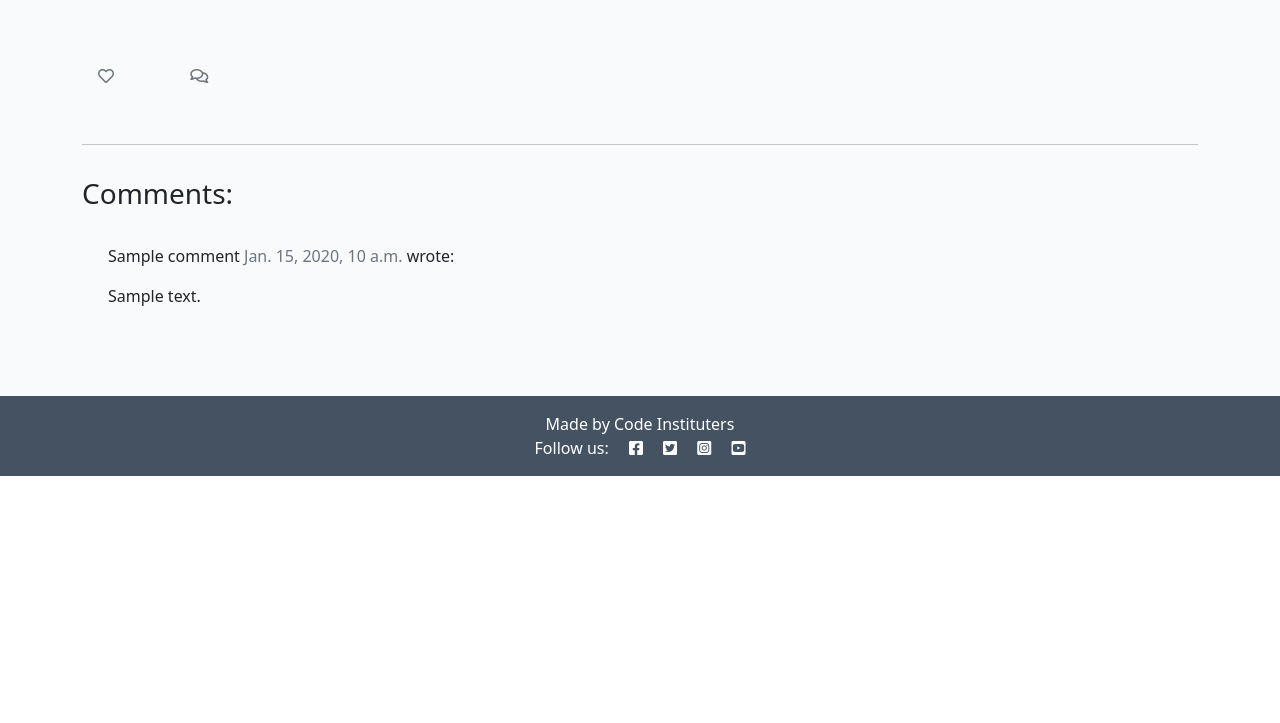
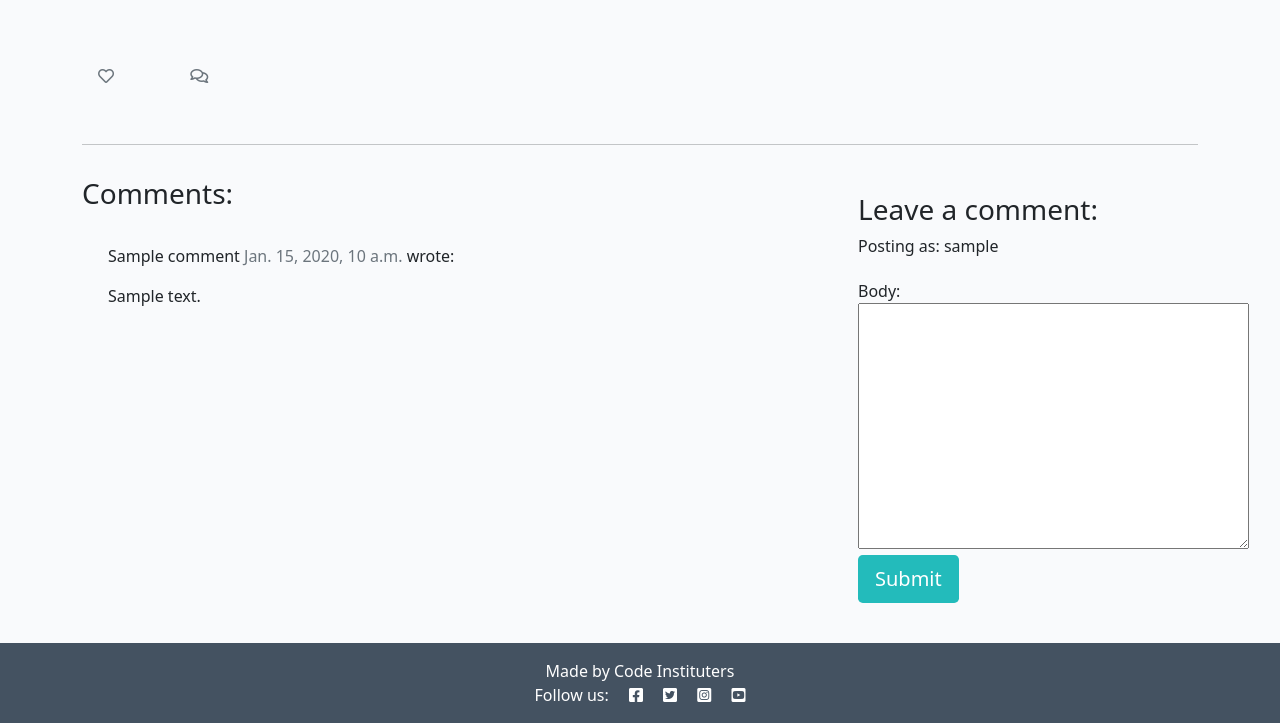
Before and after one commit to Kay13051976/django-blog-second, a Django app: a page that uses templates/post_detail.html in a window 1280 px wide. Shown: the part 324-1047 px from the top of the page. Before the commit the page ends 800 px from the top, so only its background shows below. Run offline with Django 3.2, Linux system fonts and the light colour scheme; a user stored in the database is signed in; tables that the repository leaves empty hold one stand-in row (values such as "Sample post"); some libraries are stand-ins or nearby versions.

Commit message:
Add standard if block so that our comment box only appears if our user is authenticated

```diff
--- a/blog/forms.py
+++ b/blog/forms.py
@@ -5,4 +5,4 @@ from django import forms
 class CommentForm(forms.ModelForm):
     class Meta:
         model = Comment
-        fields = ('body',)
+        fields = ('body',) # trailing comma is important there in fields otherwise Python will read this as a string instead of a tuple
--- a/blog/views.py
+++ b/blog/views.py
@@ -1,6 +1,7 @@
 from django.shortcuts import render, get_object_or_404
 from django.views import generic, View
 from .models import Post
+from .forms import CommentForm
 
 
 class PostList(generic.ListView):
@@ -26,6 +27,7 @@ class PostDetail(View):
             {
                 "post": post,
                 "comments": comments,
-                "liked": liked
+                "liked": liked,
+                "comment_form": CommentForm()
             },
         )
--- a/templates/post_detail.html
+++ b/templates/post_detail.html
@@ -1,5 +1,6 @@
 {% extends 'base.html' %}
 {% block content %}
+{% load crispy_form_tags %}
 
 <div class="masthead">
     <div class="container">
@@ -77,6 +78,22 @@
         <div class="col-md-4 card mb-4  mt-3 ">
             <div class="card-body">
                 <!-- For later -->
+                {% if commented %}
+                <div class="alert alert-success" role="alert">
+                    Your comment is awaiting approval
+                </div>
+                {% else %}
+                {% if user.is_authenticated %}
+
+                <h3>Leave a comment:</h3>
+                <p>Posting as: {{ user.username }}</p>
+                <form method="post" style="margin-top: 1.3em;">
+                    {{ comment_form | crispy }}
+                    {% csrf_token %}
+                    <button type="submit" class="btn btn-signup btn-lg">Submit</button>
+                </form>
+                {% endif %}
+                {% endif %}
             </div>
         </div>
     </div>
```
